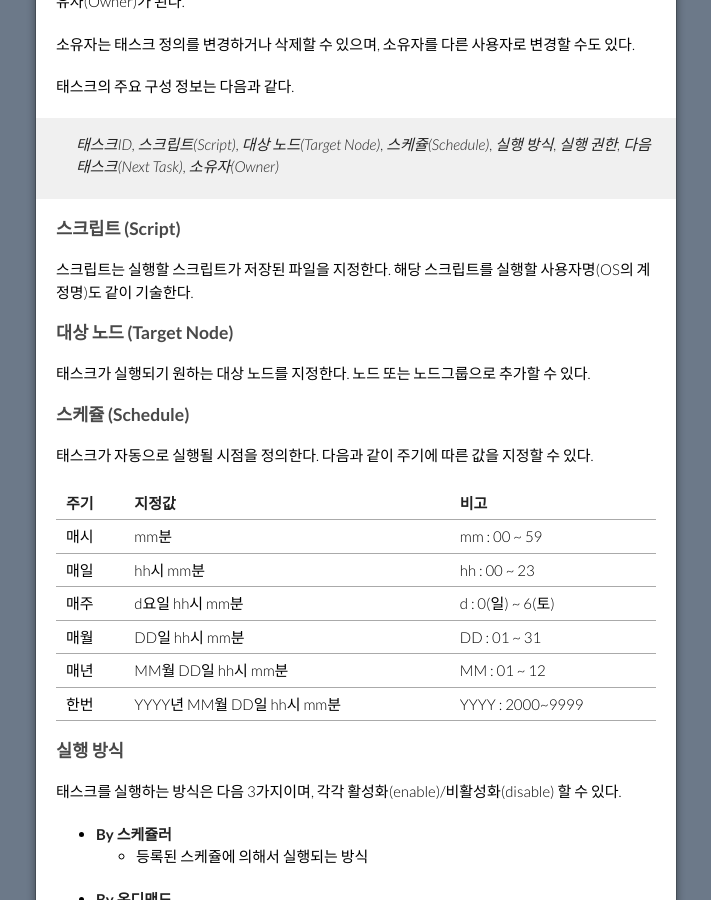
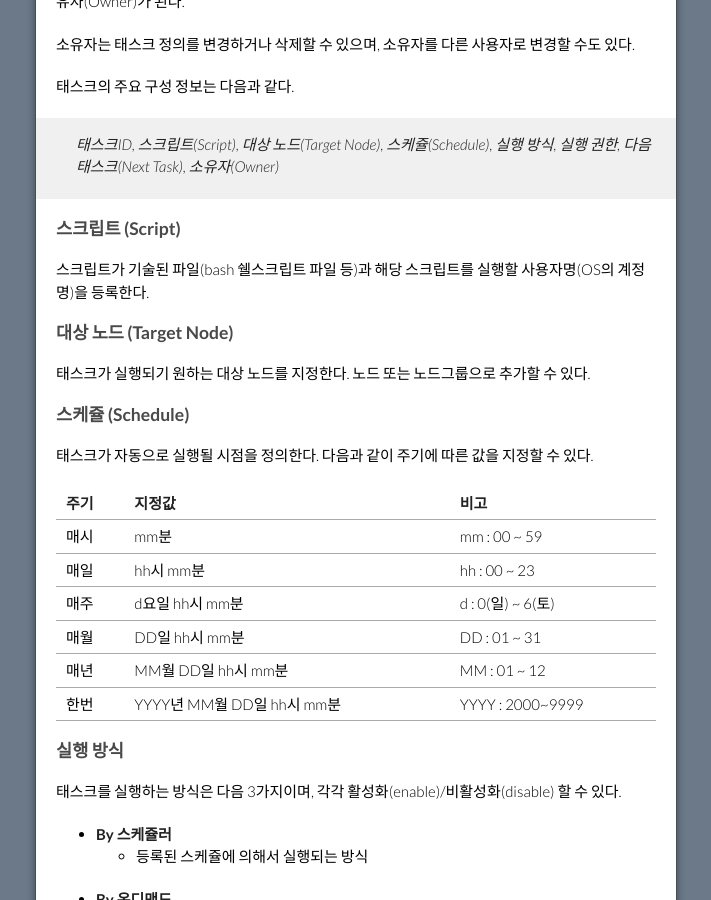
Before and after one commit to opmate/opmate.github.io, a Jekyll site: the page built from document/Overview.md, in a window 1280 px wide and 900 px high, scrolled down 2787 px. Shown: the whole window, without its empty margins (284-995 px from the left). Built offline with Jekyll 4.4.1, drawn with Linux system fonts in a browser that asks for light colours; our own code applies the rules of GitHub Pages for plain Markdown files; a script that is not in the unit is left out; the repository's description, which GitHub fills in, is left out.

Commit message:
Update Overview.md

```diff
--- a/document/Overview.md
+++ b/document/Overview.md
@@ -113,7 +113,7 @@ description: Overview
 
 ### 스크립트 (Script)
 
-스크립트는 실행할 스크립트가 저장된 파일을 지정한다. 해당 스크립트를 실행할 사용자명(OS의 계정명)도 같이 기술한다.
+스크립트가 기술된 파일(bash 쉘스크립트 파일 등)과 해당 스크립트를 실행할 사용자명(OS의 계정명)을 등록한다.
 
 ### 대상 노드 (Target Node)
 
```
